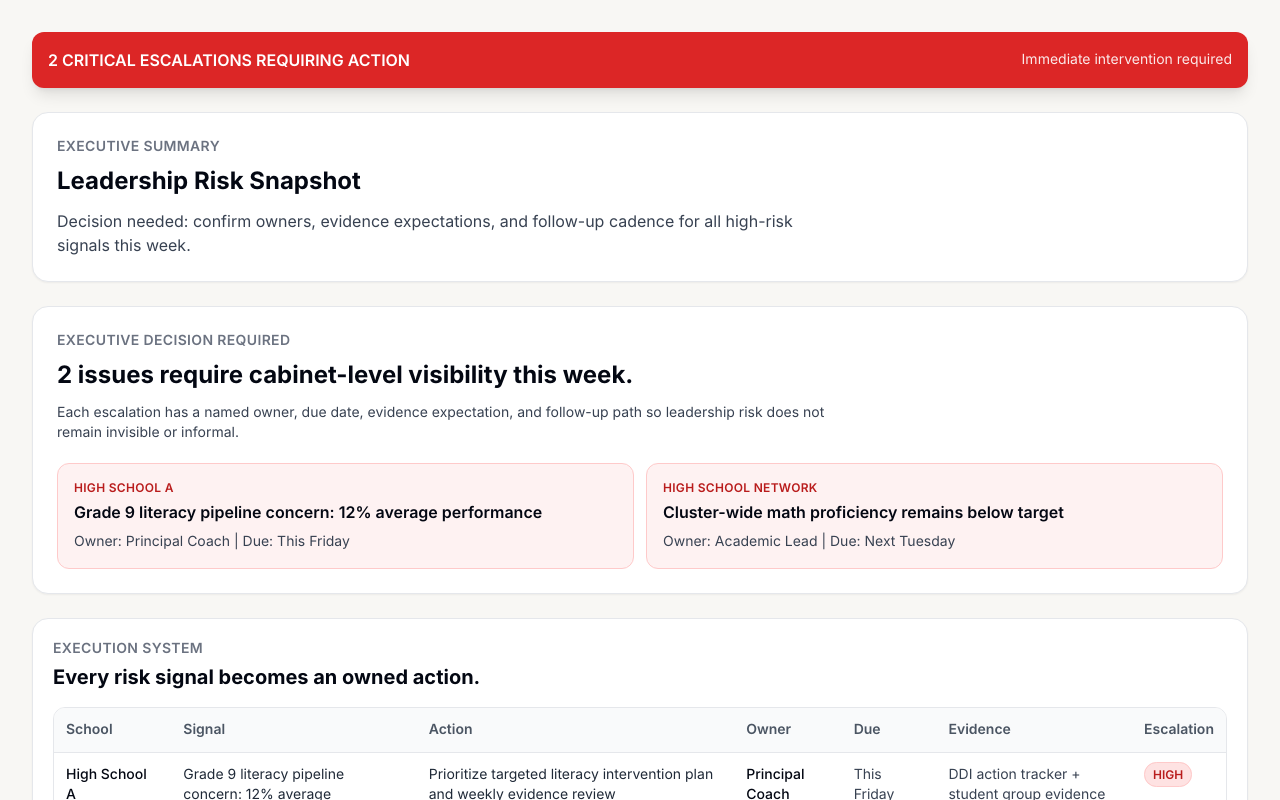
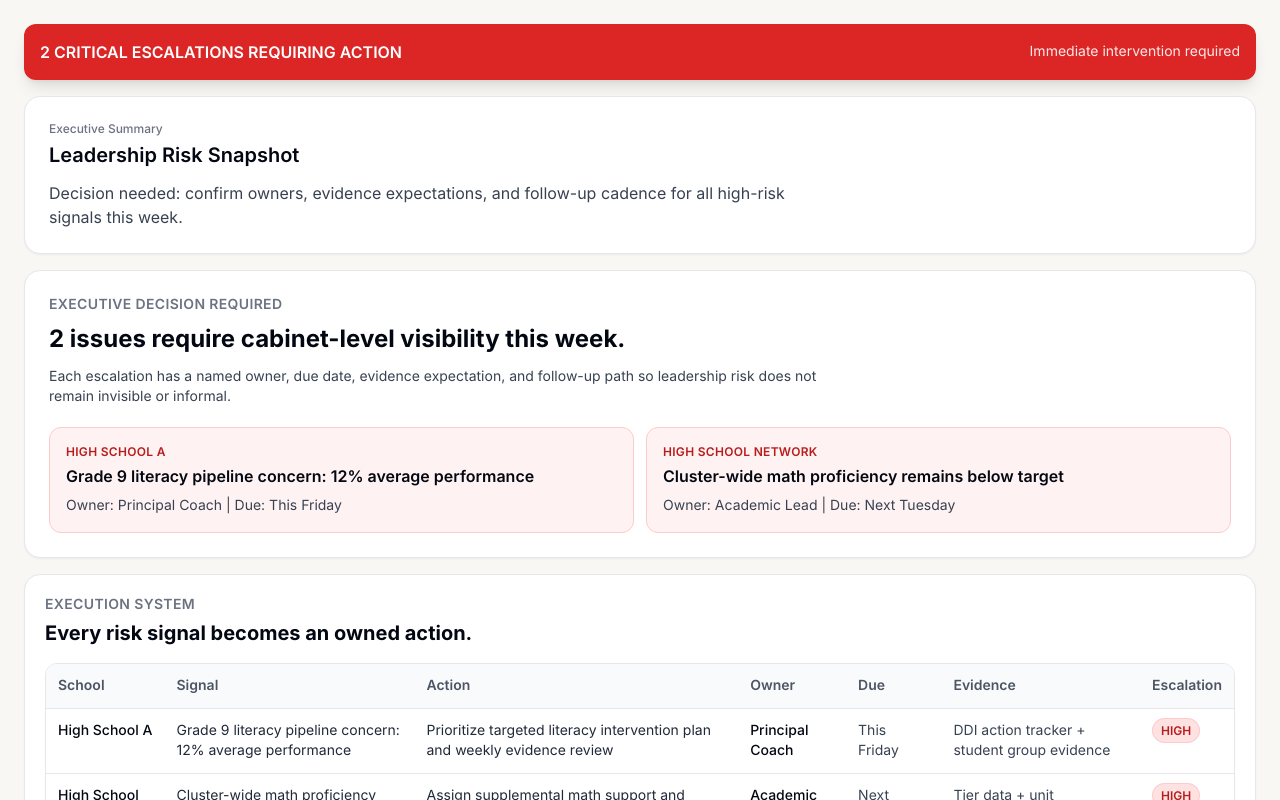
Before and after one commit to jmarc296-jpg/instructional-leadership-practice, a Next.js app: page /demo/run in a window 1280 px wide. Shown: the top 800 px of the page. Built offline with nearby package versions, Linux system fonts and the light colour scheme.

Commit message:
Tighten hierarchy and reduce visual looseness (move toward Linear density)

```diff
--- a/app/demo/run/page.tsx
+++ b/app/demo/run/page.tsx
@@ -10,15 +10,15 @@ export default function DemoRunPage() {
   const summary = buildExecutiveSummary(districtScenario)
 
   return (
-    <main className="min-h-screen bg-[#f8f7f4] p-8 space-y-6">
+    <main className="min-h-screen bg-[#f8f7f4] p-6 space-y-4">
 
       <EscalationBanner escalationCount={escalationCount} />
 
       <section className="bg-white rounded-2xl p-6 shadow-sm border">
-        <div className="text-sm font-semibold uppercase tracking-wide text-gray-500">
+        <div className="text-xs font-medium text-gray-500">
           Executive Summary
         </div>
-        <h1 className="text-2xl font-bold mt-2 text-gray-950">
+        <h1 className="text-xl font-semibold mt-1 text-gray-950">
           Leadership Risk Snapshot
         </h1>
         <p className="mt-3 text-gray-700 max-w-3xl">
```
